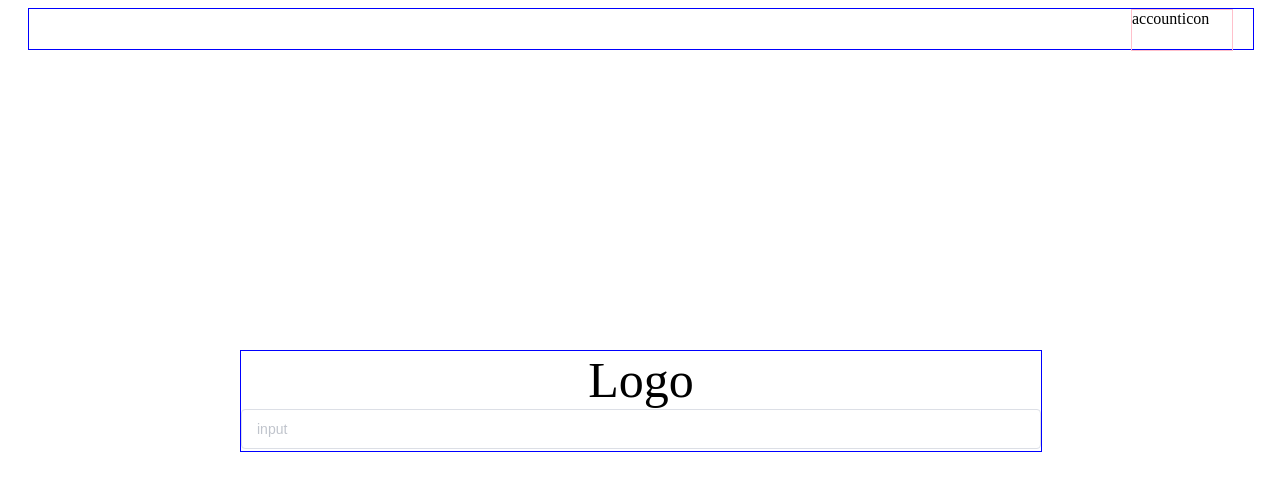
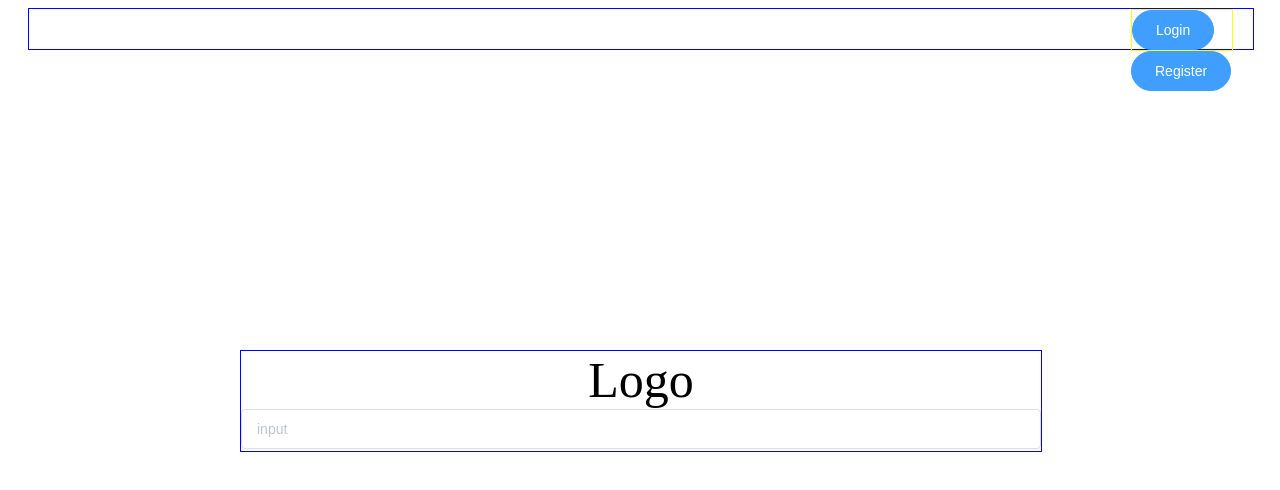
Before and after one commit to researchcomment/Kommentar-App, a Vue app in the folder kommentar-app/: page /#/ in a window 1280 px wide. Shown: the top 490 px of the page. Built offline with nearby package versions, Linux system fonts and the light colour scheme.

Commit message:
complete the login component

```diff
--- a/kommentar-app/src/components/login/login.vue
+++ b/kommentar-app/src/components/login/login.vue
@@ -1,6 +1,6 @@
 <template>
     <div>
-        <el-button type="primary" round>Login</el-button>
+        <el-button type="primary" @click="dialogFormVisible = true" round> Login </el-button>
         <!-- [login Button]
         点击会弹出 login table
             [login Table
@@ -8,17 +8,64 @@
             password:
             (register button)]
             点一下会弹出注册表单 -->
-            <register></register>
+
+        <el-dialog title="Login" :visible.sync="dialogFormVisible">
+            <el-form :model="form">
+                <el-form-item label="Username" :label-width="formLabelWidth">
+                    <el-input v-model="form.username" autocomplete="off"></el-input>
+                </el-form-item>
+
+                <el-form-item label="Password" :label-width="formLabelWidth">
+                    <el-input v-model="form.password" autocomplete="off"></el-input>
+                </el-form-item>
+            </el-form>
+            <div slot="footer" class="dialog-footer">
+                <el-button @click="dialogFormVisible = false">Cancel</el-button>
+                <el-button type="primary" @click.native="confirm">Confirm</el-button>
+            </div>
+        </el-dialog>
+
+
     </div>
 </template>
 
 <script>
-import register from './register'
-export default {
-    components:{
-        register,
+
+    export default {
+
+        data(){
+            return{
+                formLabelWidth: '120px',
+                dialogFormVisible: false,
+                form:{
+                    username:"",
+                    password:"",
+                },
+            }
+        },
+        methods:{
+            confirm(){
+                if(this.form.username==""||this.form.password==""){    //check if the form is filled
+                    this.$message.warning('Username/Password can not be empty.');
+                }
+
+                this.$store.dispatch('account/login',this.form).then((result) => {    //get the information from database
+                    if(result.flag){
+                        //login success
+                        this.dialogFormVisible = false;
+                        this.$message({
+                            message: 'Successfully logged in',
+                            type: 'success'
+                        });
+
+                    }
+                    else{
+                        this.$message.error(result.msg);
+                    }
+                });
+            },
+        }
     }
-}
 </script>
 
 <style>
--- a/kommentar-app/src/components/login/register.vue
+++ b/kommentar-app/src/components/login/register.vue
@@ -1,9 +1,60 @@
 <template>
-  <div></div>
+  <div>
+      <el-button type="primary" @click="dialogFormVisible = true" round> Register </el-button>
+        <!-- 点一下会弹出注册表单
+            [
+            username：
+            password:
+            ]
+            点一下会弹出注册表单 -->
+
+      <el-dialog title="Register" :visible.sync="dialogFormVisible">
+        <el-form :model="form">
+          <el-form-item label="Username" placeholder="Enter your username" :label-width="formLabelWidth">
+            <el-input v-model="form.username" autocomplete="off"></el-input>
+          </el-form-item>
+
+          <el-form-item label="Password" placeholder="Enter a password" :label-width="formLabelWidth">
+            <el-input v-model="form.password" autocomplete="off"></el-input>
+          </el-form-item>
+
+          <el-form-item label="Confirm Password" placeholder="Comfirm your password" :label-width="formLabelWidth" >
+            <el-input v-model="passwordComfirm" autocomplete="off"></el-input>
+          </el-form-item>
+        </el-form>
+        <div slot="footer" class="dialog-footer">
+          <el-button @click="dialogFormVisible = false">Cancel</el-button>
+          <el-button type="primary" @click.native="confirm">Confirm</el-button>
+        </div>
+      </el-dialog>
+  </div>
 </template>
 
 <script>
 export default {
+  data(){
+    return{
+      formLabelWidth: '150px',
+      dialogFormVisible: false,
+      passwordComfirm:"",
+      form:{
+        username:"",
+        password:"",
+      },
+    }
+  },
+    methods:{
+      confirm(){
+        if(this.form.username==""||this.form.password==""){    //check if the form is filled
+          this.$message.warning('Username/Password can not be empty.');
+        }
+        this.checkForm();
+      },
+      checkForm(){
+
+      },
+
+    }
 
 }
 </script>
--- a/kommentar-app/src/store/modules/account.js
+++ b/kommentar-app/src/store/modules/account.js
@@ -16,8 +16,10 @@ const actions = {
         /*
             return {flag:false,msg:""}
         */
+        //return {flag:false, msg:"Wrong XXX"}
         commit('setrole','User')
         commit('setusername',username)
+
         let returnValue={flag:true,role:state.role}
         return returnValue
     },
@@ -31,6 +33,7 @@ const actions = {
         /*
             return {flag:false,msg:""}
         */
+
        return {flag:true}
     },
 
--- a/kommentar-app/src/views/Account.vue
+++ b/kommentar-app/src/views/Account.vue
@@ -1,8 +1,10 @@
 <template>
   <div class="bar">
     <div class="account">
-      <accounticon class="icon"></accounticon>
-    <login class="login"></login>
+      <accounticon class="icon"  v-show="logged"></accounticon>
+
+      <login class="login" v-show="!logged"></login>
+      <register v-show="!logged"></register>
     </div>
 
   </div>
@@ -11,11 +13,36 @@
 <script>
 import accounticon from "@/components/account/accounticon";
 import login from "@/components/login/login";
+import register from "@/components/login/register";
 export default {
   components: {
     accounticon,
     login,
+    register,
   },
+  data(){
+    return{
+      logged:false,
+    }
+  },
+  computed:{
+    username(){
+      return this.$store.state.username;
+    },
+
+  },
+  watch:{
+    username(){
+      if(this.username != null){
+        //username is null => not logged
+        this.logged = true;
+      }
+      else{
+        console.log(this.$store.state.username);
+        this.logged = false;
+      }
+    }
+  }
 };
 </script>
 
@@ -41,10 +68,10 @@ export default {
 
 .login {
   position: relative;
-  top: -40px;
+  /* top: -40px; */
   border: 1px solid yellow;
   width: 100px;
   height: 40px;
-  display: none;
+
 }
 </style>
--- a/kommentar-app/src/views/Home.vue
+++ b/kommentar-app/src/views/Home.vue
@@ -14,10 +14,7 @@
 
         },
         mounted(){
-            console.log(this.$store.dispatch('account/login',{
-	            username:"123123",
-                password:"123123123"
-                }))
+
         }
     }
 </script>
```
